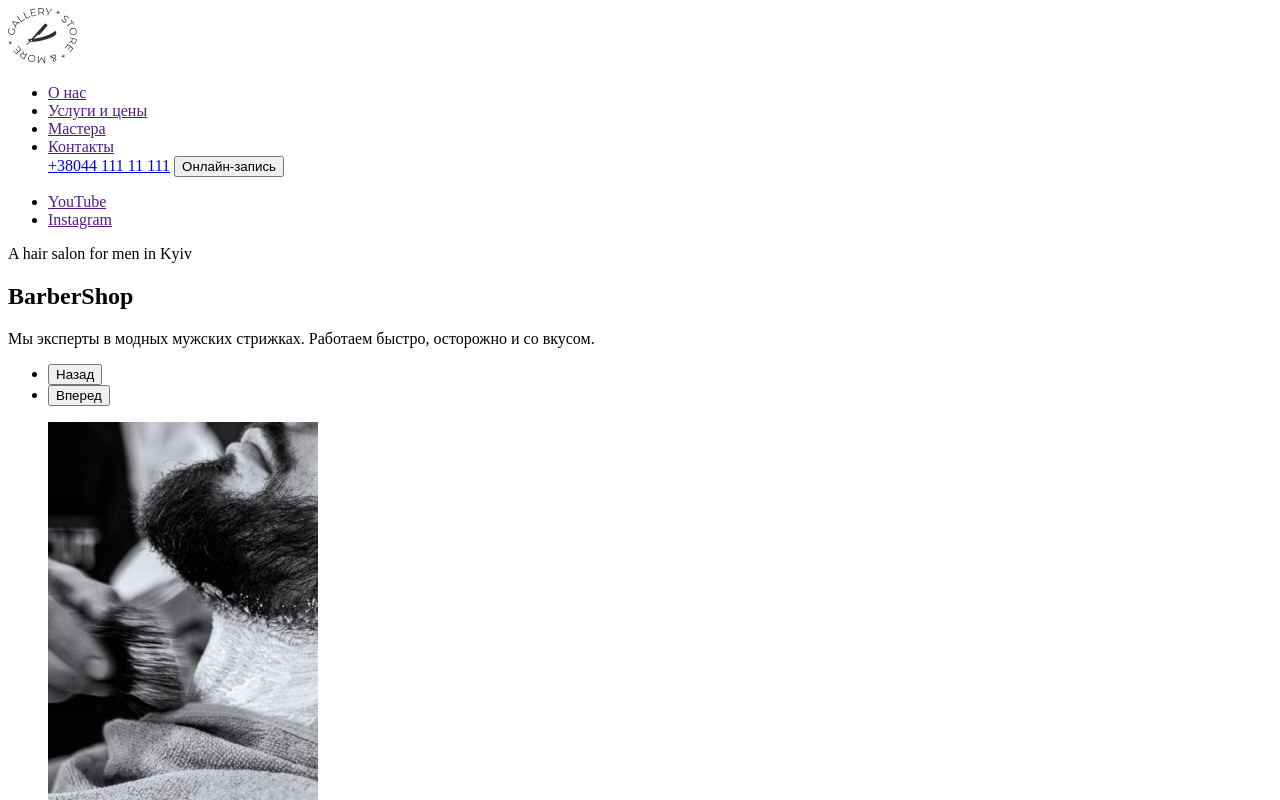
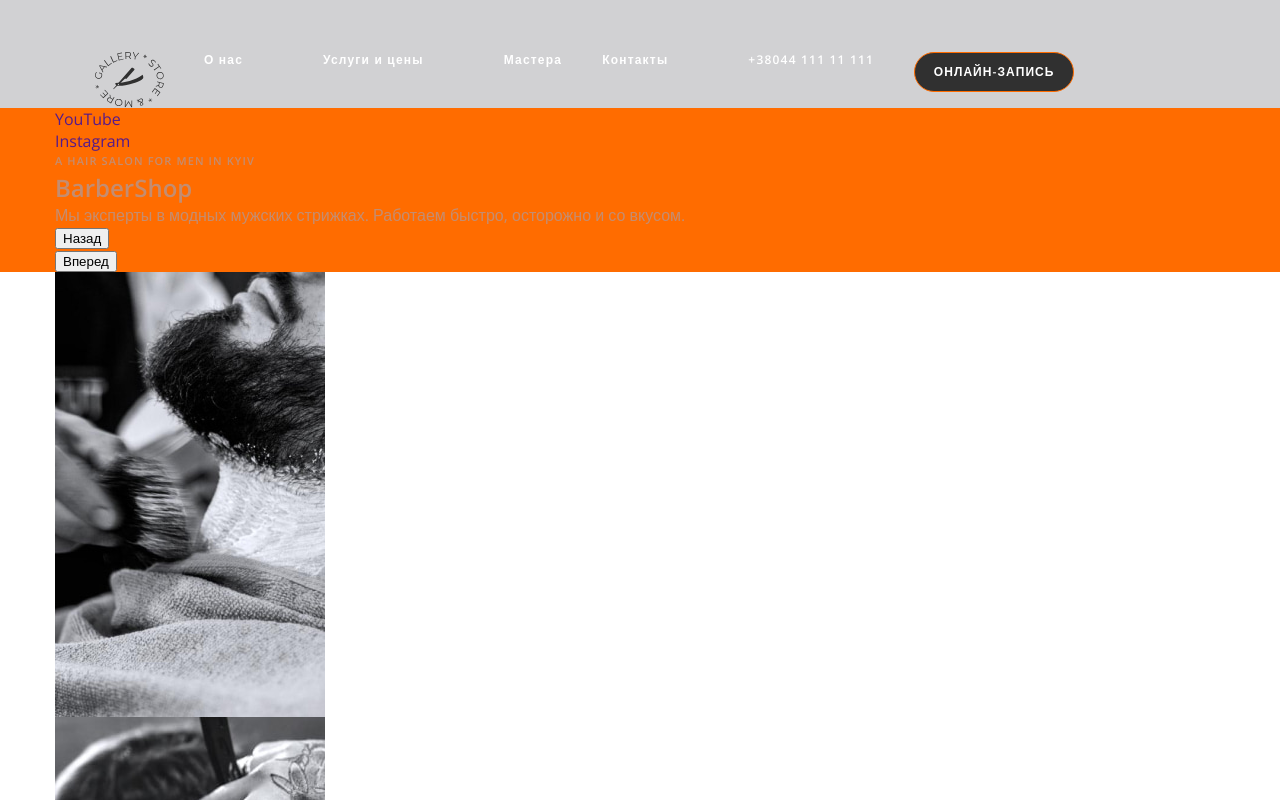
Before and after one commit to Rechkalov1/Practic, a plain HTML site: page index.html in a window 1280 px wide. Shown: the top 800 px of the page. Drawn offline with nearby package versions, Linux system fonts and the light colour scheme.

Commit message:
обновил

```diff
--- /dev/null
+++ b/css/styles.css
@@ -0,0 +1,143 @@
+body,
+h1,
+h2,
+h3,
+h4,
+p,
+ul,
+ol,
+li,
+figure,
+figcaption,
+blockquote,
+dl,
+dd,
+li {
+  padding: 0;
+  margin: 0;
+}
+img {
+  display: block;
+}
+ul,
+ol {
+  list-style: none;
+}
+a {
+  text-decoration: none;
+}
+:root {
+  /* основные шрифты */
+  --main-family: "Open Sans", sans-serif;
+  --second-family: "Raleway", sans-serif;
+  /* размеры текста */
+  --font-weight400: 400;
+  --font-weight600: 600;
+  --font-weight700: 700;
+  --text-color-main: rgba(157, 164, 189, 0.6);
+  /* Цвета */
+  --main-color: #555555;
+  --white-color: #ffffff;
+  --p-color: #303030;
+  --second-p-color: #9da4bd;
+  --orange-color: #ff6c00;
+}
+/* ОБщая стилизаиця */
+body {
+  font-family: var(--main-family);
+  font-weight: var(--font-weight400);
+  color: var(--text-color-main);
+}
+/* Стилизация Секции */
+.header {
+  padding-right: 15px;
+  padding-left: 15px;
+
+  background: rgba(25, 28, 38, 0.2);
+}
+
+.container {
+  padding-left: 15px;
+  padding-right: 15px;
+  margin-left: auto;
+  margin-right: auto;
+  width: 1170px;
+}
+/* Header css */
+.nav-list {
+  display: flex;
+}
+.nav-list .list {
+  margin-right: 40px;
+}
+.style-link {
+  display: block;
+  margin-right: 40px;
+  font-family: var(--main-family);
+
+  font-weight: var(--font-weight600);
+  font-size: 12px;
+  line-height: 1.3;
+  letter-spacing: 0.1em;
+  align-items: center;
+  justify-content: center;
+  color: var(--white-color);
+}
+.nav-list .list:nth-child(4) {
+  margin-right: 0px;
+}
+.nav-list .list:first-child {
+  margin-left: 40px;
+}
+.header-link {
+  display: flex;
+}
+.nav {
+  padding-top: 52px;
+  display: flex;
+}
+.nav-connect {
+  display: flex;
+}
+.btn {
+  width: 160px;
+  height: 40px;
+  border: 1px solid #ff6c00;
+  box-sizing: border-box;
+  border-radius: 25px;
+  background: #303030;
+  font-family: var(--main-family);
+
+  font-weight: var(--font-weight600);
+  font-size: 12px;
+  line-height: 1.3;
+  letter-spacing: 0.09em;
+  text-transform: uppercase;
+
+  color: var(--white-color);
+}
+.social {
+}
+.logo {
+  padding-top: 54px;
+  display: block;
+  width: 69px;
+  height: 56px;
+}
+/* Hero Cекция */
+.hero {
+  padding-right: 15px;
+  padding-left: 15px;
+  background: #ff6c00;
+}
+.main-txt {
+  font-family: var(--main-family);
+
+  font-weight: var(--font-weight600);
+  font-size: 11px;
+  line-height: 1.7;
+  /* identical to box height */
+
+  letter-spacing: 0.1em;
+  text-transform: uppercase;
+}
--- a/index.html
+++ b/index.html
@@ -8,33 +8,53 @@
       content="width=
     , initial-scale=1.0"
     />
+
     <title>BarberShop</title>
-  </head>
+    <link rel="preconnect" href="https://fonts.googleapis.com">
+<link rel="preconnect" href="https://fonts.gstatic.com" crossorigin>
+<link href="https://fonts.googleapis.com/css2?family=Open+Sans:wght@400;600&family=Raleway:wght@700&display=swap" rel="stylesheet">
+
+  <link rel="stylesheet" href="/css/styles.css"></head>
   <body>
-    <header>
-      <img src="./images/Logo.svg"asfa" >
-      <ul>
-        <nav>
-          <li><a href="">О нас</a></li>
-          <li><a href="">Услуги и цены </a></li>
-          <li><a href="">Мастера</a></li>
-          <li><a href="">Контакты</a></li>
+    <header class="header">
+     <div class="container">
 
-          <a href="tel:+38044111111">+38044 111 11 111</a>
-          <button type="button">Онлайн-запись</button>
+
+
+
+
+        <nav class="nav">
+          <div>
+
+            <ul class="nav-list">
+               <li  class="list"><a><img  src="./images/Logo.svg" alt="" ></a></li>
+              <li class="list"><a class="style-link" href="">О нас</a></li>
+              <li class="list"><a class="style-link"  href="">Услуги и цены </a></li>
+              <li class="list"><a class="style-link"  href="">Мастера</a></li>
+              <li class="list"><a class="style-link"  href="">Контакты</a></li>
+            </ul>
+          </div>
+          <div class="nav-connect">
+            <a class="style-link"  href="tel:+38044111111">+38044 111 11 111</a>
+            <button class="btn" type="button">Онлайн-запись</button>
+          </div>
         </nav>
-      </ul>
 
-      <ul>
-        <li>
+
+
+        </div>
+      </header>
+        <main=>
+        <section class="hero">
+          <div class="container">
+    <ul>
+        <li">
           <a href="">YouTube</a>
         </li>
         <li><a href="">Instagram</a></li>
       </ul>
-    </header>
-    <main>
-      <section>
-        <p>A hair salon for men in Kyiv</p>
+
+        <p class="main-txt">A hair salon for men in Kyiv</p>
         <h1>BarberShop</h1>
         <p>
           Мы эксперты в модных мужских стрижках. Работаем быстро, осторожно и со
@@ -44,8 +64,13 @@
           <li><button type="button">Назад</button></li>
           <li><button type="button">Вперед</button></li>
         </ul>
+        </div>
       </section>
-      <section>
+
+
+
+      <section >
+        <div class="container">
         <ul>
           <li><img src="/images/img0.jpg" alt="" /></li>
           <li><img src="/images/img2.jpg" alt="" /></li>
@@ -64,13 +89,14 @@
             усовершенствовать каждого, кто к нам приходит!
           </p>
 <button type="button">Онлайн-запись</button>
-
+   </div>
       </section>
       <section>
+        <div class="container" >
           <p>Проведи время в компании лучших мастеров</p>
           <h2>Услуги и цены</h2>
-        </section>
-       <section>
+
+       <div>
         <ul>
             <li><ul>
                 <li>Мужская стрижка
@@ -93,9 +119,12 @@
             </li>
 
         </ul>
-        <button type="button">Онлайн-запись</buttontype>
+        <button type="button">Онлайн-запись</button>
+    </div>
+    </div>
     </section>
 <section>
+  <div  class="container">
     <ul>
         <li>600</li>
     </ul>
@@ -106,22 +135,24 @@
         <p>Наград за отличный сервис </p>
         <ul>
             <li>100</li>
+
+        </ul>
         <p>Подарков постоянным клиентам</p>
-        </ul>
     <ul>
         <li>20</li>
-        <p>Лучших мастеров Киева </p>
     </ul>
+    <p>Лучших мастеров Киева </p>
     <p>старая традиционная школа</p>
     <h2>Почему приходят именно к нам?</h2>
     <p>О нас говорят только хорошее. Но лучше 1 раз увидеть и прочувствовать, чем 10 раз прочитать. </p>
-
+</div>
 </section>
-<section>
+<section class="container">
+  <div  class="container"></div>
     <p>для настоящих ценителей атмосферы</p>
     <h2>Наши мастера</h2>
-</section>
-<section>
+
+
     <ul>
         <li><img src="/images/Master1.jpg" alt=""></li>
     </ul>
@@ -140,23 +171,25 @@
     <a href="">Twitter</a>
     <a href="">Faceboock</a>
     <a href="">Linkedin</a>
-    <ul>
+    <ul><div>
         <li><img src="./images/Master3.jpg" alt=""></li>
-    </ul>
-    <p lang="en">Alan Black</p>
-    <p lang="en">Extreme Barber</p>
-    <a href="">Instagram</a>
-    <a href="">Twitter</a>
-    <a href="">Faceboock</a>
-    <a href="">Linkedin</a>
+        <li lang="en">Alan Black</li>
+        <li lang="en">Extreme Barber</li>
+        <li href="">Instagram</li>
+        <li href="">Twitter</li>
+        <li href="">Faceboock</li>
+        <li href="">Linkedin</li>
+      </ul>
+</div>
 
-</section>
-<section>
+<div>
     <p>На латинском языке “барба” означает “борода”</p>
     <img src="./images/Rectangle.jpg" alt="">
     <img src="./images/Rectangle26.jpg" alt="">
     <img src="./images/Rectangle27.jpg" alt="">
     <img src="./images/Rectangle28.jpg" alt="">
+</div>
+</div>
 </section>
     </main>
   </body>
```
